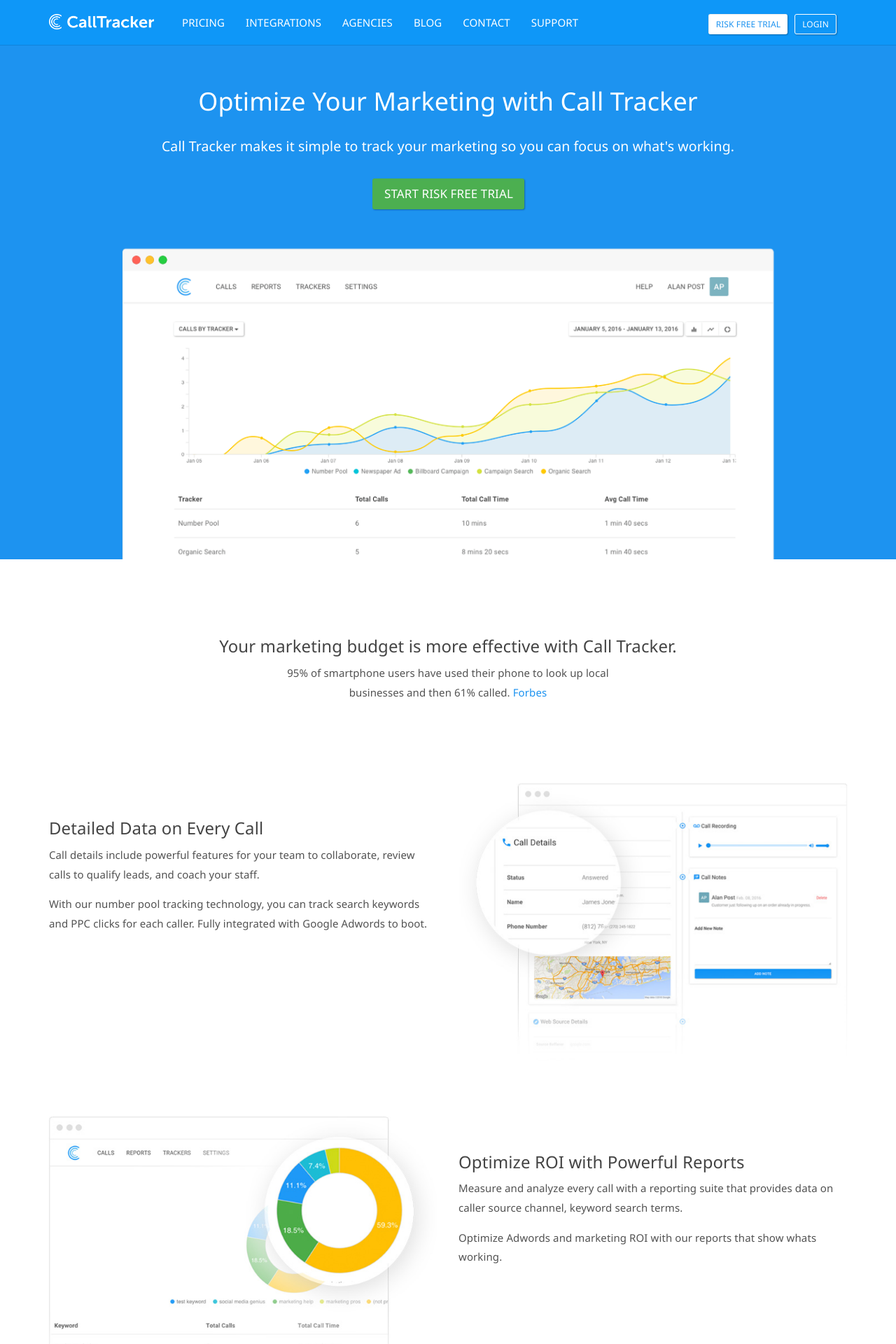
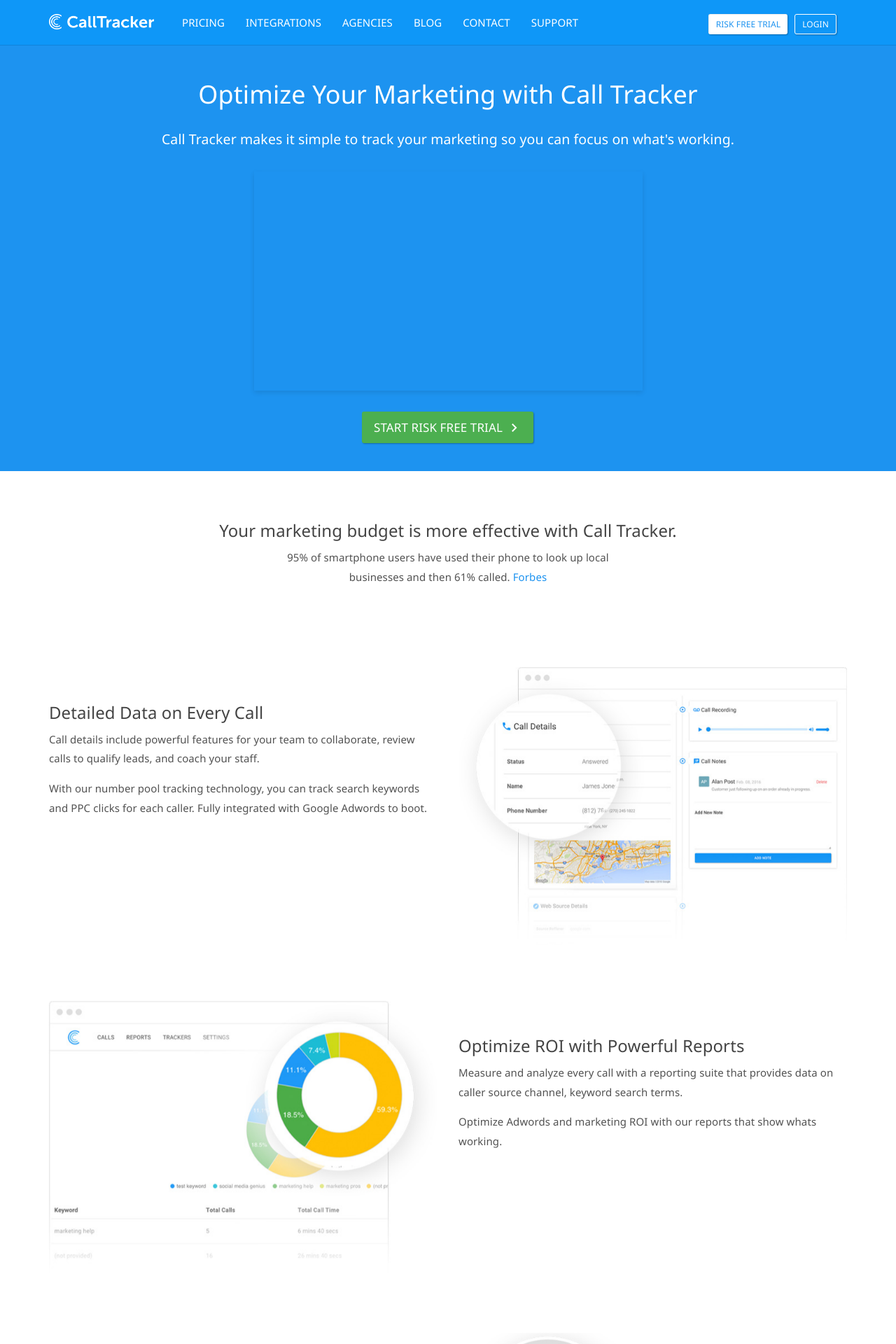
Before and after one commit to sumonst21/calltrackerio-site, a Jekyll site: the page built from index.html, in a window 1280 px wide. Shown: the top 1920 px of the page at 70% size. Built offline with Jekyll 4.4.1, drawn with Linux system fonts in a browser that asks for light colours; a script that is not in the unit is left out.

Commit message:
add homepage video

```diff
--- a/index.html
+++ b/index.html
@@ -7,7 +7,11 @@
   call analytics, call, tracking, metrics, phone numbers
 image: "/images/skin/hero-screenshot.png"
 ---
-
+<style type="text/css">
+.wistia_embed {
+	box-shadow: 0 3px 7px rgba(0,0,0,.1);
+}
+</style>
 <div class="">
 <section class="bg-primary-color hero">
 	<nav class="navbar no-border">
@@ -27,26 +31,31 @@
 	  </div>
 	</nav>
 	<div class="container">
-		<div class="row m-t-30 p-b-10">
+		<div class="row m-t-20 p-b-10">
 			<div class="col-md-12 text-center">
 				<h1 class="heading-hero m-t-30">Optimize Your Marketing with Call Tracker</h1>
 				<p class="lead m-t-30">{{ site.name }} makes it simple to track your marketing so you can focus on what's working.</p>
-		</div>
+			</div>
 		</div>
 		<div class="row">
-			<div class="col-md-12 text-center">
-				<a href="https://app.calltracker.io/signup/" class="btn btn-lg btn-success animated pulse">Start Risk Free Trial</a>
+			<div class="col-md-6 col-md-offset-3 text-center">
+				<script src="https://fast.wistia.com/embed/medias/fukpr76cq1.jsonp" async></script><script src="https://fast.wistia.com/assets/external/E-v1.js" async></script><div class="wistia_responsive_padding" style="padding:56.5% 0 0 0;position:relative;"><div class="wistia_responsive_wrapper" style="height:100%;left:0;position:absolute;top:0;width:100%;"><div class="wistia_embed wistia_async_fukpr76cq1 videoFoam=true" style="height:100%;width:100%">&nbsp;</div></div></div>
 			</div>
 		</div>
-		<div class="row text-center">
+		<div class="row m-t-30 m-b-40">
+			<div class="col-md-12 text-center">
+				<a href="https://app.calltracker.io/signup/" class="btn btn-lg btn-success animated pulse">Start Risk Free Trial <i class="material-icons">chevron_right</i></a>
+			</div>
+		</div>
+<!-- 		<div class="row text-center">
 			<a href="https://app.calltracker.io/signup/"><img id="heroScreenshot" src="/images/skin/hero-screenshot.png" alt="call tracking for business" class="m-t-50 hero-screenshot animated fadeInUp" /></a>
-		</div>
+		</div> -->
 
 	</div>
 </section>
 <section>
 	<div class="container">
-		<div class="row m-t-100">
+		<div class="row m-t-60">
 			<div class="col-md-8 col-md-offset-2 text-center">
 				<h4 class="text-center">Your marketing budget is more effective with {{ site.name }}.</h4>
 				<p class="">95% of smartphone users have used their phone to look up local <br>businesses and then 61% called. <a href="http://www.forbes.com/sites/cherylsnappconner/2013/11/12/fifty-essential-mobile-marketing-facts/" target="_blank">Forbes</a></p>
```
